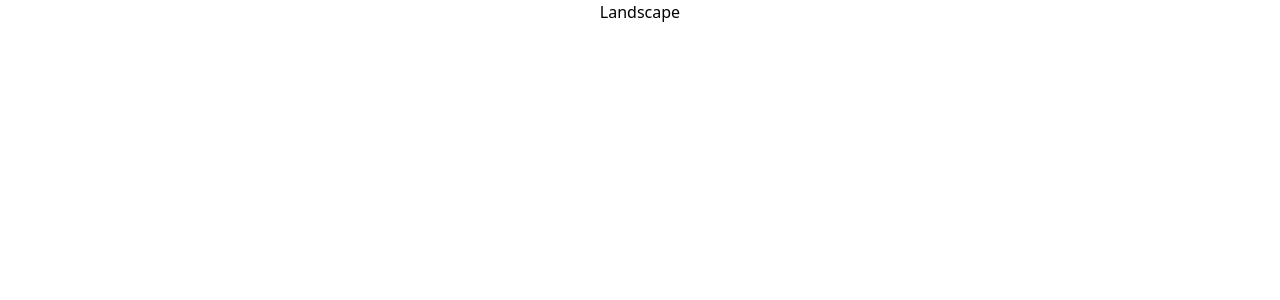
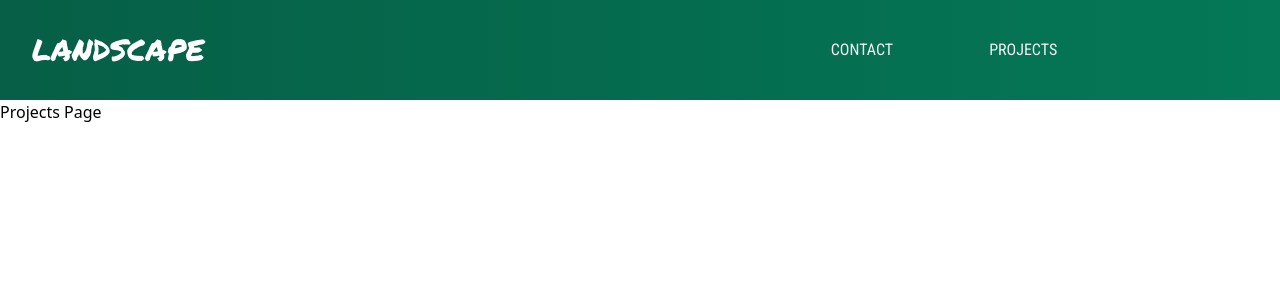
Before and after one commit to Druashley/landscape, a React (Create React App) app: page /#/projects in a window 1280 px wide. Before the commit this address led to /#/. Shown: the top 300 px of the page. Built offline with nearby package versions, Linux system fonts and the light colour scheme.

Commit message:
still setting up the app.

```diff
--- a/package.json
+++ b/package.json
@@ -7,9 +7,13 @@
     "@testing-library/jest-dom": "^5.14.1",
     "@testing-library/react": "^11.2.7",
     "@testing-library/user-event": "^12.8.3",
+    "axios": "^0.24.0",
+    "daisyui": "^1.16.0",
     "react": "^17.0.2",
     "react-dom": "^17.0.2",
+    "react-router-dom": "^5.3.0",
     "react-scripts": "4.0.3",
+    "uuid": "^8.3.2",
     "web-vitals": "^1.1.2"
   },
   "scripts": {
--- a/public/index.html
+++ b/public/index.html
@@ -15,6 +15,9 @@
       user's mobile device or desktop. See https://developers.google.com/web/fundamentals/web-app-manifest/
     -->
     <link rel="manifest" href="%PUBLIC_URL%/manifest.json" />
+    <link rel="preconnect" href="https://fonts.googleapis.com">
+<link rel="preconnect" href="https://fonts.gstatic.com" crossorigin>
+<link href="https://fonts.googleapis.com/css2?family=Permanent+Marker&family=Roboto+Condensed&display=swap" rel="stylesheet">
     <!--
       Notice the use of %PUBLIC_URL% in the tags above.
       It will be replaced with the URL of the `public` folder during the build.
@@ -24,7 +27,7 @@
       work correctly both with client-side routing and a non-root public URL.
       Learn how to configure a non-root public URL by running `npm run build`.
     -->
-    <title>React App</title>
+    <title>Landscape</title>
   </head>
   <body>
     <noscript>You need to enable JavaScript to run this app.</noscript>
--- a/src/App.js
+++ b/src/App.js
@@ -1,9 +1,19 @@
-import "./App.css";
+import React from "react";
+import { Switch, Route } from "react-router-dom";
+import Nav from "./components/nav/Nav";
+import HomePage from "./pages/homepage";
+import ContactPage from "./pages/contactpage";
+import ProjectsPage from "./pages/projectspage";
 
 function App() {
   return (
     <div className="App">
-      <h1>Landscape</h1>
+      <Nav />
+      <Switch>
+        <Route exact path="/" component={HomePage} />
+        <Route exact path="/contact" component={ContactPage} />
+        <Route exact path="/projects" component={ProjectsPage} />
+      </Switch>
     </div>
   );
 }
--- /dev/null
+++ b/src/components/nav/Nav.js
@@ -0,0 +1,22 @@
+import React from "react";
+import { Link } from "react-router-dom";
+
+export default function Nav() {
+  return (
+    <nav className="bg-gradient-to-r from-green-800 to-green-700 text-gray-100 font-roboto-condensed">
+      <div className="container flex justify-between items-center p-8 mx-auto">
+        <h1 className="text-3xl uppercase w-1/2 text-white font-permanent-marker">
+          <Link to="/">Landscape</Link>
+        </h1>
+        <ul className="flex w-1/2 justify-around md:justify-center items-center uppercase">
+          <Link to="/contact" className="md:px-12">
+            Contact
+          </Link>
+          <Link to="/projects" className="md:px-12">
+            Projects
+          </Link>
+        </ul>
+      </div>
+    </nav>
+  );
+}
--- a/src/index.js
+++ b/src/index.js
@@ -1,11 +1,15 @@
 import React from "react";
 import ReactDOM from "react-dom";
+import { HashRouter } from "react-router-dom";
+
 import "./index.css";
 import App from "./App";
 
 ReactDOM.render(
   <React.StrictMode>
-    <App />
+    <HashRouter>
+      <App />
+    </HashRouter>
   </React.StrictMode>,
   document.getElementById("root")
 );
--- /dev/null
+++ b/src/pages/contactpage.js
@@ -0,0 +1,9 @@
+import React from "react";
+
+export default function ContactPage() {
+  return (
+    <div className="min-h-screen">
+      <div>Contact Page</div>
+    </div>
+  );
+}
--- /dev/null
+++ b/src/pages/homepage.js
@@ -0,0 +1,9 @@
+import React from "react";
+
+export default function HomePage() {
+  return (
+    <div className="min-h-screen">
+      <div>Home Page</div>
+    </div>
+  );
+}
--- /dev/null
+++ b/src/pages/projectspage.js
@@ -0,0 +1,9 @@
+import React from "react";
+
+export default function ProjectsPage() {
+  return (
+    <div className="min-h-screen">
+      <div>Projects Page</div>
+    </div>
+  );
+}
--- a/tailwind.config.js
+++ b/tailwind.config.js
@@ -2,7 +2,12 @@ module.exports = {
   purge: ["./src/**/*.{js,jsx,ts,tsx}", "./public/index.html"],
   darkMode: false, // or 'media' or 'class'
   theme: {
-    extend: {},
+    extend: {
+      fontFamily: {
+        "roboto-condensed": ["Roboto Condensed", "sans-serif"],
+        "permanent-marker": ["Permanent Marker", "cursive"],
+      },
+    },
   },
   variants: {
     extend: {},
```
Also changed, not shown: 1 other file (tests, documents, lock files or other folders).
